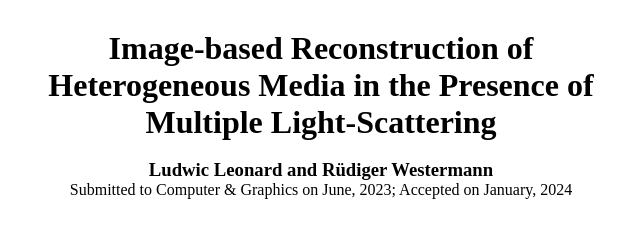
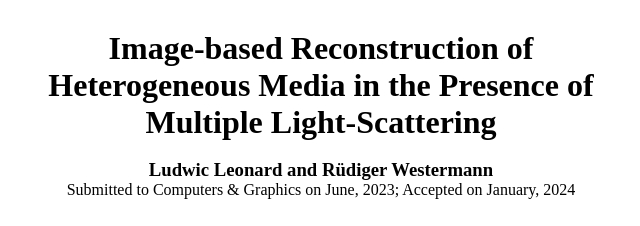
Before and after one commit to rendervous/vol_rec_from_images, a plain HTML site: page docs/index.html in a window 1280 px wide. Shown: the top 226 px of the page, 319-959 px from the left. Drawn offline with Linux system fonts and the light colour scheme.

Commit message:
Updated docs

```diff
--- a/docs/index.html
+++ b/docs/index.html
@@ -14,7 +14,7 @@
                 <h1>Image-based Reconstruction of Heterogeneous Media in the Presence of Multiple Light-Scattering</h1>
                 <br/>
                 <h3>Ludwic Leonard and Rüdiger Westermann</h3>
-                Submitted to Computer &amp; Graphics on June, 2023; Accepted on January, 2024
+                Submitted to Computers &amp; Graphics on June, 2023; Accepted on January, 2024
             </div>
         </header>
         <div style="overflow: hidden; height: 80px; ">
```
